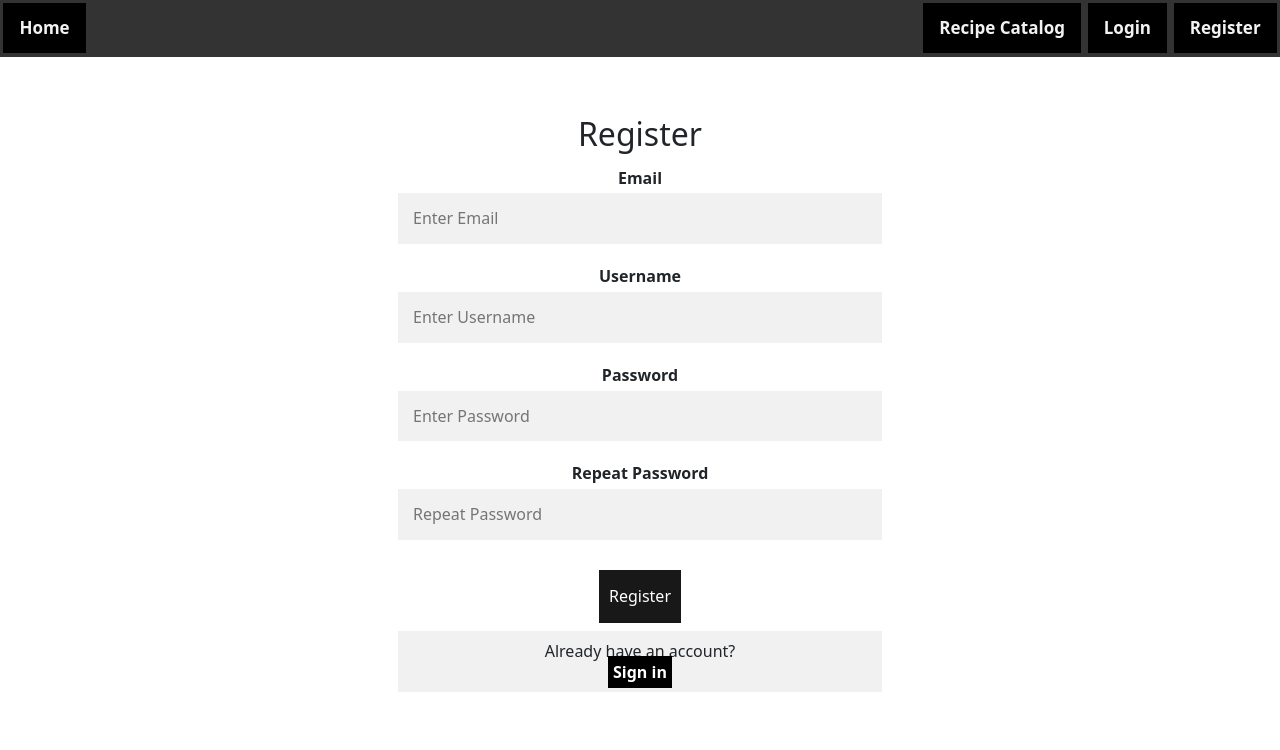
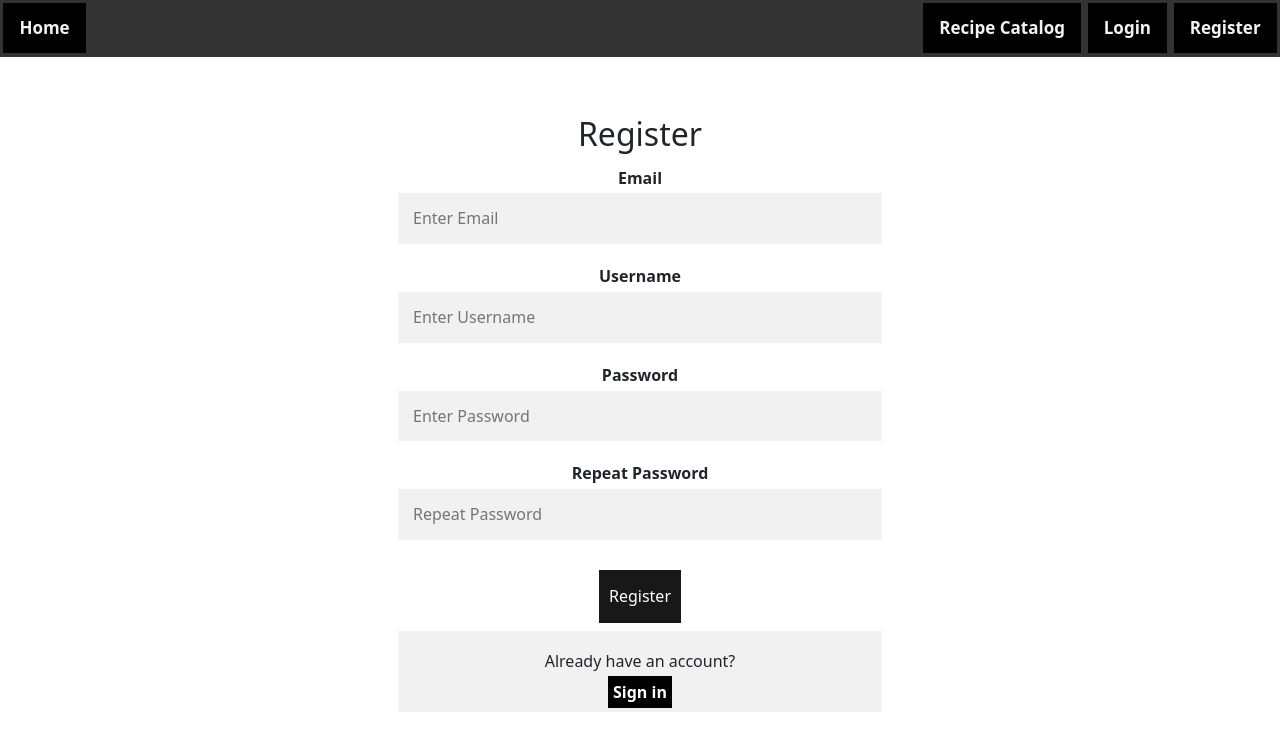
Before and after one commit to GeorgyGanev/ReactJS-RecipeBlog, a React (Create React App) app: page /register in a window 1280 px wide. Shown: the top 750 px of the page. Built offline with nearby package versions, Linux system fonts and the light colour scheme; no server answers.

Commit message:
Fixed css for login and register components

```diff
--- a/src/components/Login/Login.module.css
+++ b/src/components/Login/Login.module.css
@@ -45,6 +45,11 @@ a {
   text-align: center;
 }
 
+.signin>p {
+  padding: 10px
+}
+
+
 label {
   font-weight: bold;
 }
--- a/src/components/Register/Register.module.css
+++ b/src/components/Register/Register.module.css
@@ -45,6 +45,10 @@ a {
   text-align: center;
 }
 
+.signin>p {
+  padding: 10px
+}
+
 label {
   font-weight: bold;
 }
```
